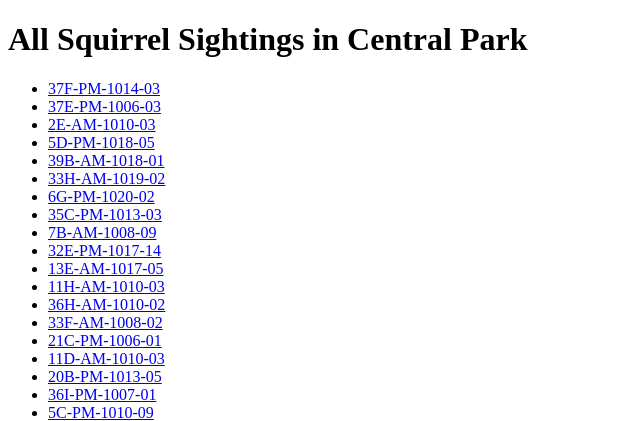
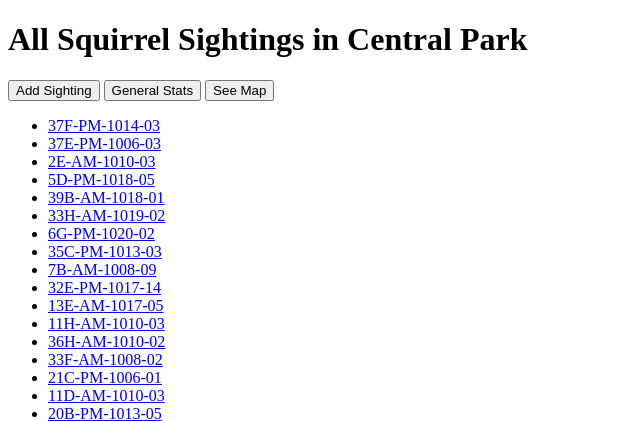
Before and after one commit to dx2195/project, a Django app: page /tracker/sightings/ in a window 1280 px wide. Shown: the top 421 px of the page, without its empty margins (0-640 px from the left). Run offline with Django 3.2, Linux system fonts and the light colour scheme; data comes from the database, SQL or seed files in the repository; both versions use the stored data as it was after the commit.

Commit message:
Add link to other views in sightings.html

```diff
--- a/tracker/templates/tracker/sightings.html
+++ b/tracker/templates/tracker/sightings.html
@@ -5,6 +5,11 @@
         <h1>
 		All Squirrel Sightings in Central Park
 	</h1>
+
+	<a href = "/tracker/sightings/add/"><input type = "button" value = "Add Sighting"/></a>
+        <a href = "/tracker/sightings/stats/"><input type = "button" value = "General Stats"/></a>
+        <a href = "/tracker/map/"><input type = "button" value = "See Map"/></a>
+
         <ul>
 		{% for squirrel in sightings %}
 		<li>
```
Also changed, not shown: db.sqlite3.
